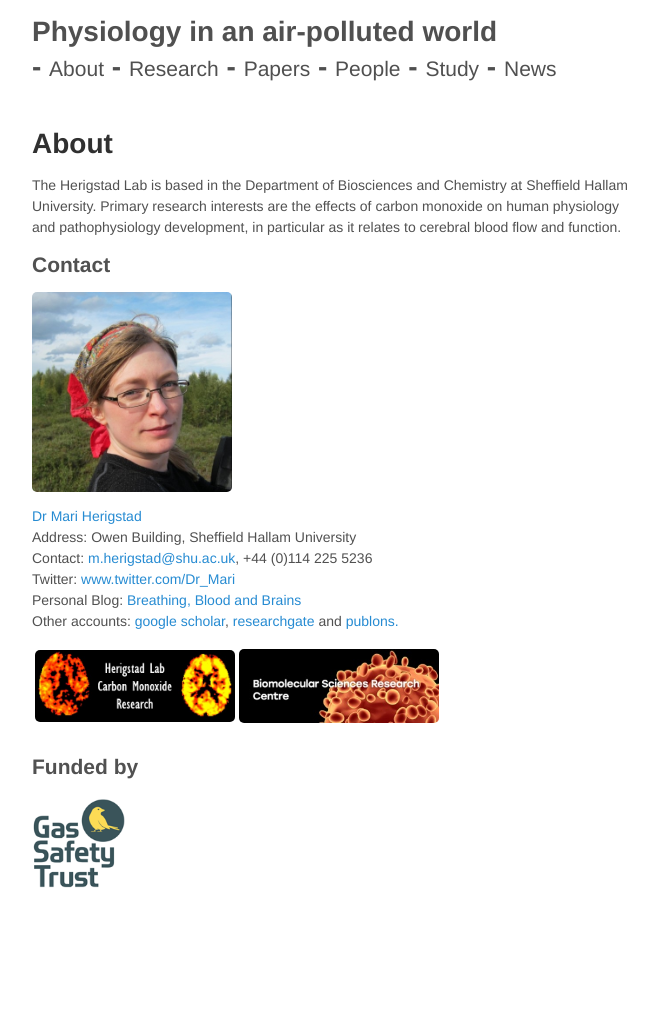
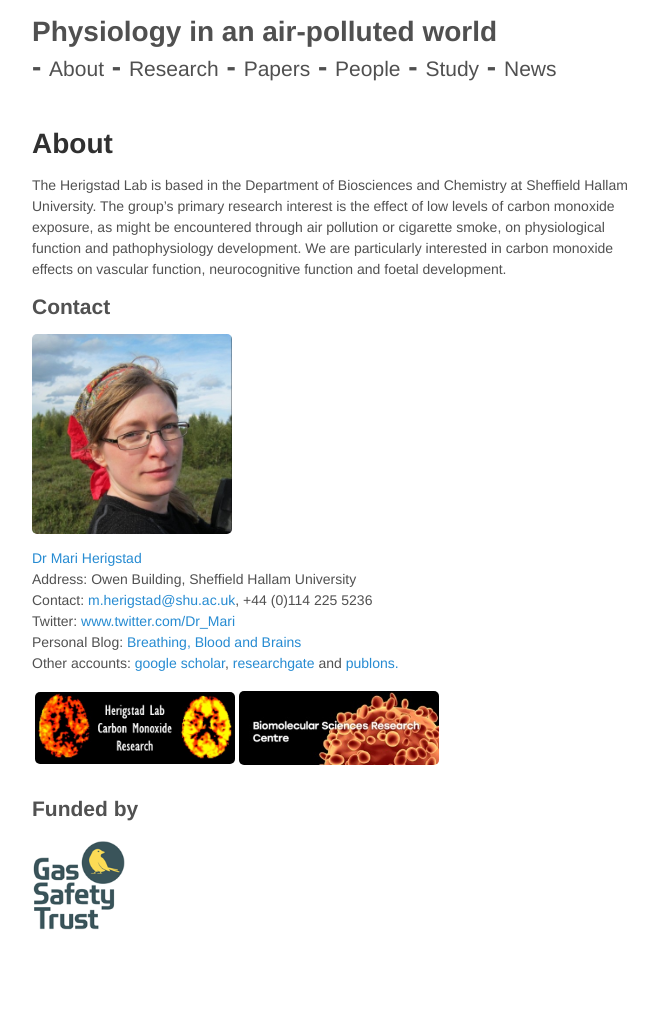
Before and after one commit to mariherigstad/mariherigstad.github.io, a Jekyll site: the page built from about.md, in a window 1280 px wide. Shown: the whole page, without its empty margins (307-965 px from the left). Built offline with Jekyll 4.4.1, drawn with Linux system fonts in a browser that asks for light colours; before the commit the page ends 967 px from its top, so only the background shows below that.

Commit message:
Update about.md

```diff
--- a/about.md
+++ b/about.md
@@ -3,7 +3,7 @@
 title: About
 redirect_from: "/"
 ---
-The Herigstad Lab is based in the Department of Biosciences and Chemistry at Sheffield Hallam University. Primary research interests are the effects of carbon monoxide on human physiology and pathophysiology development, in particular as it relates to cerebral blood flow and function.
+The Herigstad Lab is based in the Department of Biosciences and Chemistry at Sheffield Hallam University. The group's primary research interest is the effect of low levels of carbon monoxide exposure, as might be encountered through air pollution or cigarette smoke, on physiological function and pathophysiology development. We are particularly interested in carbon monoxide effects on vascular function, neurocognitive function and foetal development.
 
 ## Contact
 
```
